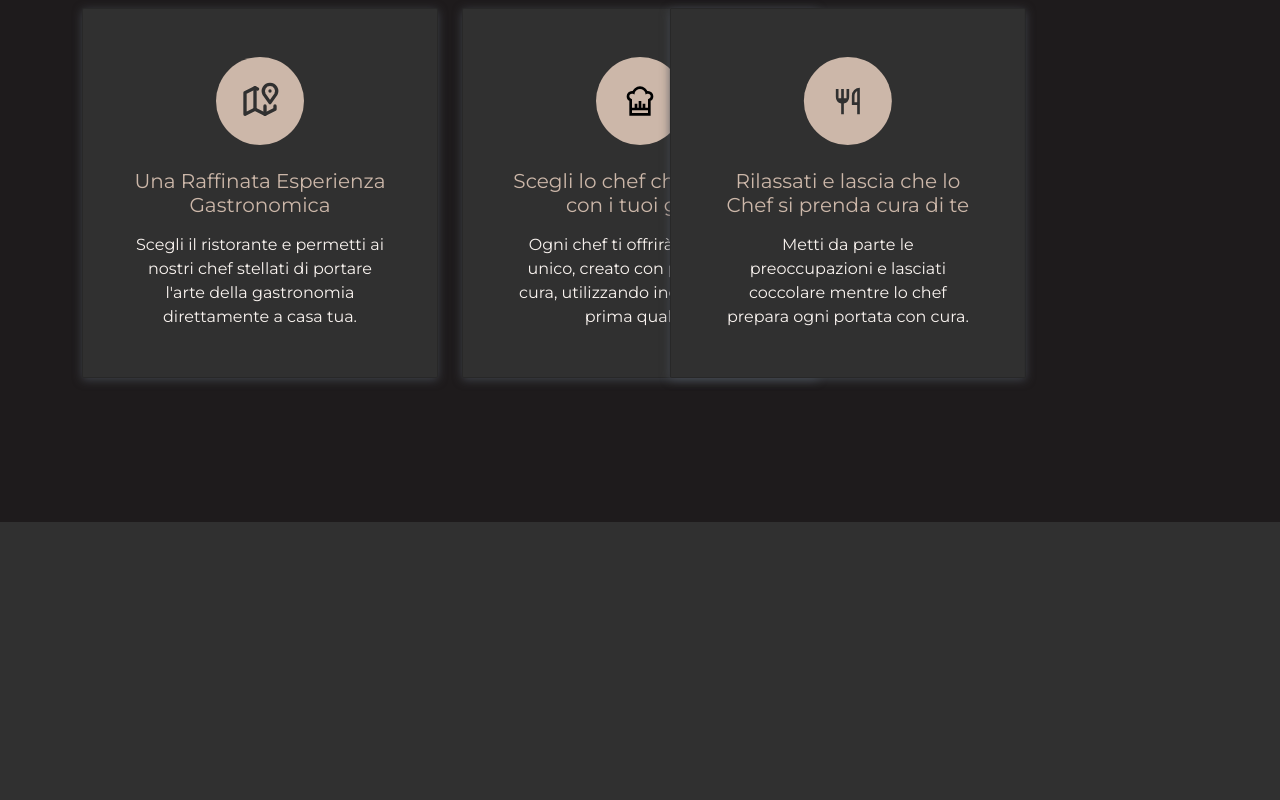
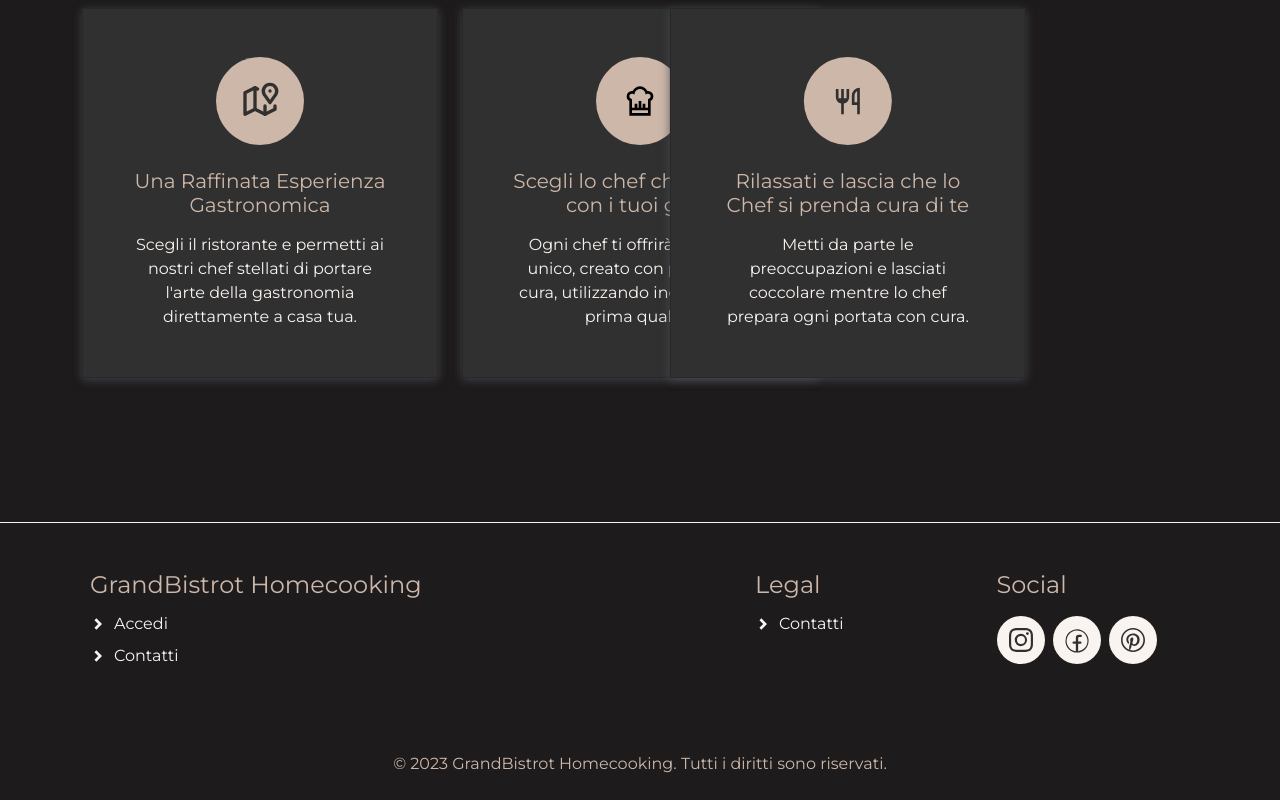
Before and after one commit to LorenzoLoPresti/epicode_capstone_project, a React (Vite) app in the folder frontend/: page / in a window 1280 px wide. Shown: the part 2004-2804 px from the top of the page. Before the commit the page ends 2526 px from the top, so only its background shows below. Built offline with nearby package versions, Linux system fonts and the light colour scheme.

Commit message:
footer done

```diff
--- a/frontend/src/Layout/Layout.component.tsx
+++ b/frontend/src/Layout/Layout.component.tsx
@@ -11,7 +11,6 @@ const Layout = ({ children }: LayoutProps) => {
     <div className={`${styles.layoutOptions}`}>
       <Header />
       <main className={`${styles.mainStyleOptions}`}>{children}</main>
-      {/* <Footer /> */}
     </div>
   );
 };
--- /dev/null
+++ b/frontend/src/components/Footer/Footer.component.tsx
@@ -0,0 +1,118 @@
+// import React from "react";
+
+import { Col, Container, Row } from "react-bootstrap";
+import { Link } from "react-router-dom";
+import styles from "./Footer.module.css";
+import { RiArrowDropRightLine } from "react-icons/ri";
+import COLORS from "../../style/color";
+import { BsInstagram } from "react-icons/bs";
+import { CiFacebook } from "react-icons/ci";
+import { ImPinterest2 } from "react-icons/im";
+
+const Footer = () => {
+  return (
+    <div className={styles.footerContainer}>
+      <Container className="pt-5 pb-4">
+        <Row className="justify-content-between">
+          <Col xs={12} md={6} lg={7} className="mb-3">
+            <div className="ps-2">
+              <h4 style={{ color: COLORS.brandGold }}>
+                GrandBistrot Homecooking
+              </h4>
+            </div>
+            <ul className="p-0">
+              <li>
+                <div className="d-flex align-items-center">
+                  <RiArrowDropRightLine className={`fs-2 ${styles.icons}`} />
+                  <p className={`${styles.paragraphOptions} mb-0`}>
+                    <Link to={"/login"} className={`${styles.linkOptions}`}>
+                      Accedi
+                    </Link>
+                  </p>
+                </div>
+              </li>
+              <li>
+                <div className="d-flex align-items-center">
+                  <RiArrowDropRightLine className={`fs-2 ${styles.icons}`} />
+                  <p className={`${styles.paragraphOptions} mb-0`}>
+                    <Link to={"/contatti"} className={`${styles.linkOptions}`}>
+                      Contatti
+                    </Link>
+                  </p>
+                </div>
+              </li>
+            </ul>
+          </Col>
+          <Col xs={12} md={6} lg={5}>
+            <Row>
+              <Col xs={12} lg={6} className="mb-3">
+                <div className="ps-2">
+                  <h4 style={{ color: COLORS.brandGold }}>Legal</h4>
+                </div>
+
+                <ul className="p-0">
+                  <li>
+                    <div className="d-flex align-items-center">
+                      <RiArrowDropRightLine
+                        className={`fs-2 ${styles.icons}`}
+                      />
+                      <p className={`${styles.paragraphOptions} mb-0`}>
+                        <Link
+                          to={"/contatti"}
+                          className={`${styles.linkOptions}`}
+                        >
+                          Contatti
+                        </Link>
+                      </p>
+                    </div>
+                  </li>
+                </ul>
+              </Col>
+              <Col xs={12} lg={6} className="ps-4 mb-3">
+                <div>
+                  <h4 style={{ color: COLORS.brandGold }}>Social</h4>
+                </div>
+                <div className="d-flex pt-2">
+                  <div className={`me-2 ${styles.socialBox}`}>
+                    <Link
+                      to={"https://www.instagram.com/"}
+                      target="_blank"
+                      className={`${styles.socialIcon} fs-4`}
+                    >
+                      <BsInstagram />
+                    </Link>
+                  </div>
+                  <div className={`me-2 ${styles.socialBox}`}>
+                    <Link
+                      to={"https://www.facebook.com/"}
+                      target="_blank"
+                      className={`${styles.socialIcon} fs-3`}
+                    >
+                      <CiFacebook />
+                    </Link>
+                  </div>
+                  <div className={` ${styles.socialBox}`}>
+                    <Link
+                      to={"https://www.pinterest.com/"}
+                      target="_blank"
+                      className={`${styles.socialIcon} fs-4`}
+                    >
+                      <ImPinterest2 />
+                    </Link>
+                  </div>
+                </div>
+              </Col>
+            </Row>
+          </Col>
+        </Row>
+      </Container>
+      <div className="w-100 text-center p-4">
+        <p style={{ color: COLORS.brandGold }} className="mb-0">
+          © 2023 GrandBistrot Homecooking. Tutti i diritti sono riservati.
+        </p>
+      </div>
+    </div>
+  );
+};
+
+export default Footer;
--- /dev/null
+++ b/frontend/src/components/Footer/Footer.module.css
@@ -0,0 +1,54 @@
+.footerContainer {
+  background-color: rgb(30, 27, 28);
+  border-top: 1px solid #faf4f0;
+  color: #faf4f0;
+}
+
+.paragraphOptions {
+  color: #faf4f0;
+  transition: transform 0.7s;
+  transition-timing-function: ease;
+}
+
+.paragraphOptions:hover {
+  transform: translateX(10px);
+}
+
+.linkOptions {
+  text-decoration: none;
+  color: #faf4f0;
+  transition: all ease 0.4s;
+  cursor: pointer;
+}
+.linkOptions:hover {
+  color: #ccb7a9;
+}
+
+ul {
+  list-style-type: none;
+}
+
+.icons {
+  margin: 0;
+}
+.socialBox {
+  background-color: #faf4f0;
+  width: 3rem;
+  height: 3rem;
+  padding-bottom: 4px;
+  border-radius: 50%;
+  display: flex;
+  justify-content: center;
+  align-items: center;
+  transition: all ease 0.3s;
+  cursor: pointer;
+}
+
+.socialBox:hover {
+  background-color: #ccb7a9;
+  transform: translateY(-10px);
+}
+
+.socialBox .socialIcon {
+  color: #303030;
+}
--- a/frontend/src/pages/Contatti/Contatti.component.tsx
+++ b/frontend/src/pages/Contatti/Contatti.component.tsx
@@ -98,7 +98,7 @@ const Contatti = () => {
                     </li>
                     <li className={styles.linkTransition}>
                       <a
-                        href="https://www.instagram.com/"
+                        href="https://www.facebook.com/"
                         target="_blank"
                         style={{
                           textDecoration: "none",
@@ -108,7 +108,7 @@ const Contatti = () => {
                         <CiFacebook className="me-2" />
                       </a>
                       <a
-                        href="https://www.instagram.com/"
+                        href="https://www.facebook.com/"
                         target="_blank"
                         style={{
                           color: COLORS.brandGold,
@@ -120,7 +120,7 @@ const Contatti = () => {
                     </li>
                     <li className={styles.linkTransition}>
                       <a
-                        href="https://www.instagram.com/"
+                        href="https://www.pinterest.com/"
                         target="_blank"
                         style={{
                           textDecoration: "none",
@@ -130,7 +130,7 @@ const Contatti = () => {
                         <ImPinterest2 className="me-2" />
                       </a>
                       <a
-                        href="https://www.instagram.com/"
+                        href="https://www.pinterest.com/"
                         target="_blank"
                         style={{
                           color: COLORS.brandGold,
--- a/frontend/src/pages/Home/Home.component.tsx
+++ b/frontend/src/pages/Home/Home.component.tsx
@@ -14,6 +14,7 @@ import {
   addUsernameToCart,
   removeChefToCart,
 } from "../../redux/reducers/carrelloStore";
+import Footer from "../../components/Footer/Footer.component";
 
 const Home = () => {
   const reduxToken = useAppSelector((state) => state.authToken?.token);
@@ -86,6 +87,7 @@ const Home = () => {
         {reduxToken && ristoranti.length > 0 && (
           <MyCarousel array={ristoranti} />
         )}
+        {!loading && !reduxToken && <Footer />}
       </>
     </div>
   );
```
